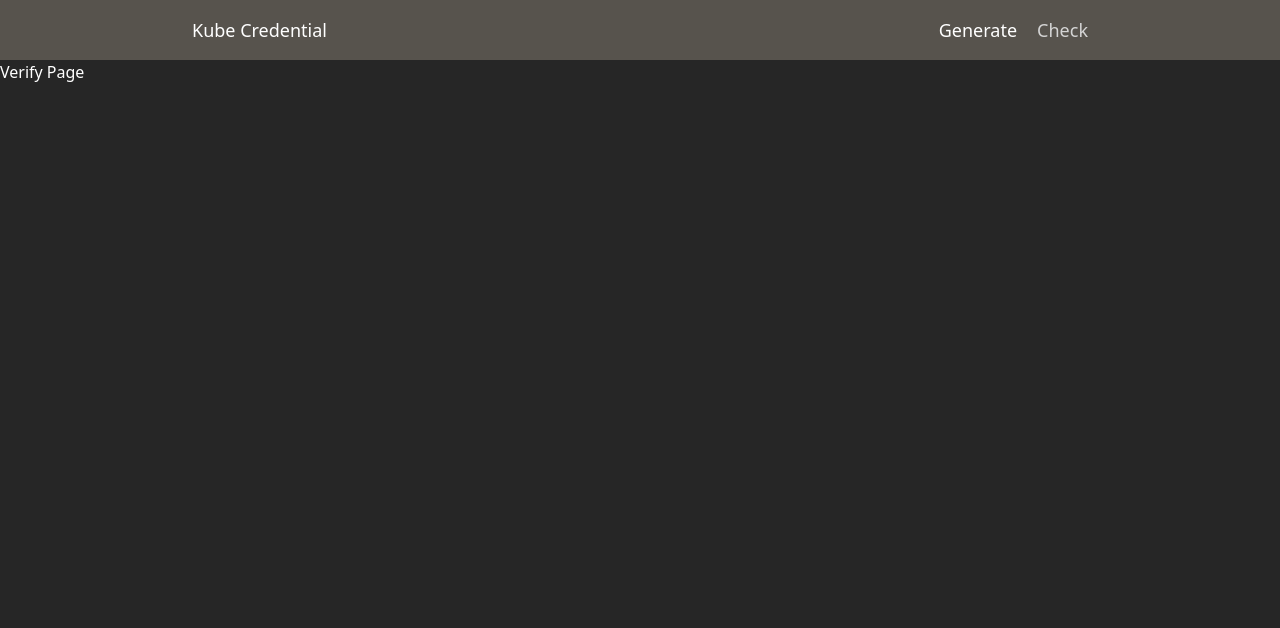
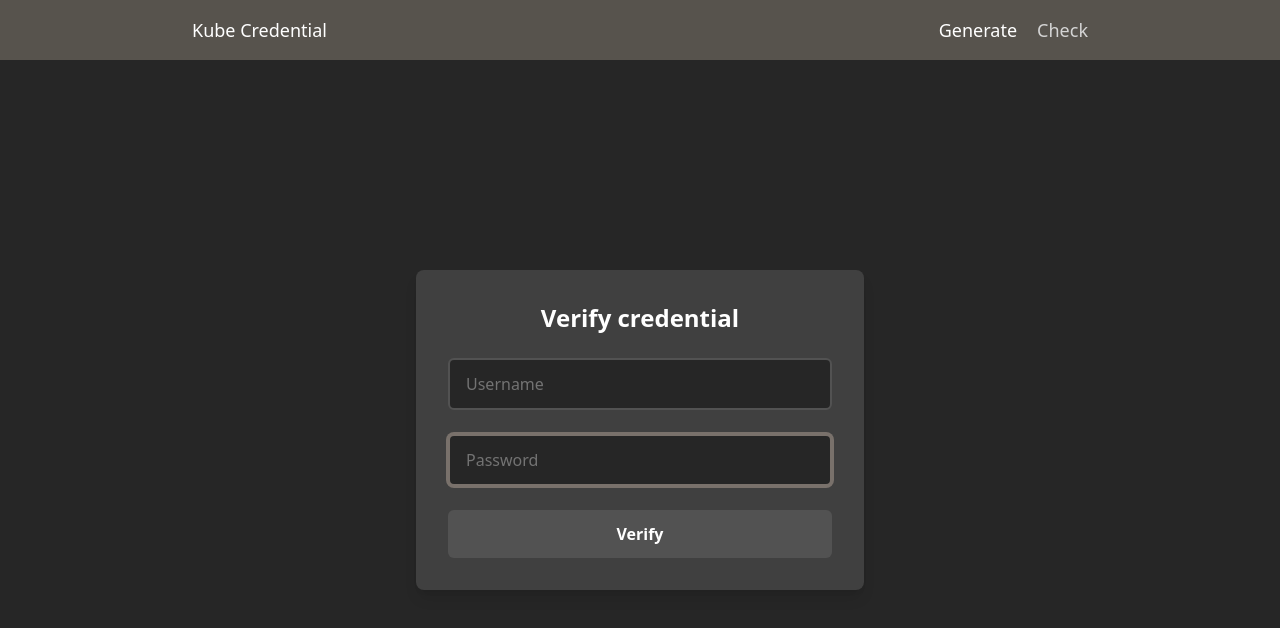
Before and after one commit to kuldp18/kube-credential-assignment, a React (Vite) app in the folder frontend/: page /check in a window 1280 px wide. Shown: the top 628 px of the page. Built offline with nearby package versions, Linux system fonts and the light colour scheme.

Commit message:
add basic ui for pages

```diff
--- a/frontend/src/pages/GeneratePage.tsx
+++ b/frontend/src/pages/GeneratePage.tsx
@@ -1,11 +1,42 @@
 import Header from "../components/Header";
+import { useState } from "react";
 
 const GeneratePage = () => {
+  const [username, setUsername] = useState("");
+
+  const handleGenerate = () => {
+    console.log("Generating credential for:", username);
+  };
+
   return (
-    <main className="container min-h-screen bg-neutral-800 text-white">
+    <main className="min-h-screen bg-neutral-800 text-white">
       <Header />
-      <h1>Generate Page</h1>
+      <section className="w-full max-w-4xl mx-auto flex justify-center items-center md:min-h-[calc(100vh-60px)] min-h-[calc(100vh-40px)] p-4">
+        <div className="flex flex-col w-full max-w-md p-8 gap-6 bg-neutral-700 rounded-lg shadow-lg">
+          <h1 className="text-2xl font-bold text-center text-white">
+            Generate a new credential
+          </h1>
+
+          <input
+            type="text"
+            placeholder="Username"
+            value={username}
+            onChange={(e) => setUsername(e.target.value)}
+            autoFocus
+            className="w-full px-4 py-3 bg-neutral-800 border-2 border-neutral-600 rounded-md text-neutral-200 placeholder-neutral-500 outline-none focus:ring-2 focus:ring-stone-500 focus:border-stone-500 transition-all duration-200"
+          />
+
+          <button
+            onClick={handleGenerate}
+            className="w-full py-3 px-4 bg-stone-600 rounded-md font-semibold text-white hover:bg-stone-500 hover:cursor-pointer focus:outline-none focus:ring-2 focus:ring-offset-2 focus:ring-offset-neutral-700 focus:ring-stone-500 transition-colors duration-200 disabled:bg-neutral-600 disabled:cursor-not-allowed"
+            disabled={!username}
+          >
+            Generate
+          </button>
+        </div>
+      </section>
     </main>
   );
 };
+
 export default GeneratePage;
--- a/frontend/src/pages/VerifyPage.tsx
+++ b/frontend/src/pages/VerifyPage.tsx
@@ -1,11 +1,51 @@
 import Header from "../components/Header";
+import { useState } from "react";
 
 const VerifyPage = () => {
+  const [username, setUsername] = useState("");
+  const [password, setPassword] = useState("");
+
+  const handleVerify = () => {
+    console.log("Verifying credential for:", username, password);
+  };
+
   return (
-    <main className="container min-h-screen bg-neutral-800 text-white">
+    <main className="min-h-screen bg-neutral-800 text-white">
       <Header />
-      <h1>Verify Page</h1>
+      <section className="w-full max-w-4xl mx-auto flex justify-center items-center md:min-h-[calc(100vh-60px)] min-h-[calc(100vh-40px)] p-4">
+        <div className="flex flex-col w-full max-w-md p-8 gap-6 bg-neutral-700 rounded-lg shadow-lg">
+          <h1 className="text-2xl font-bold text-center text-white">
+            Verify credential
+          </h1>
+
+          <input
+            type="text"
+            placeholder="Username"
+            value={username}
+            onChange={(e) => setUsername(e.target.value)}
+            autoFocus
+            className="w-full px-4 py-3 bg-neutral-800 border-2 border-neutral-600 rounded-md text-neutral-200 placeholder-neutral-500 outline-none focus:ring-2 focus:ring-stone-500 focus:border-stone-500 transition-all duration-200"
+          />
+          <input
+            type="password"
+            placeholder="Password"
+            value={password}
+            onChange={(e) => setPassword(e.target.value)}
+            autoFocus
+            className="w-full px-4 py-3 bg-neutral-800 border-2 border-neutral-600 rounded-md text-neutral-200 placeholder-neutral-500 outline-none focus:ring-2 focus:ring-stone-500 focus:border-stone-500 transition-all duration-200"
+          />
+
+          <button
+            onClick={handleVerify}
+            className="w-full py-3 px-4 bg-stone-600 rounded-md font-semibold text-white hover:bg-stone-500 hover:cursor-pointer focus:outline-none focus:ring-2 focus:ring-offset-2 focus:ring-offset-neutral-700 focus:ring-stone-500 transition-colors duration-200 disabled:bg-neutral-600 disabled:cursor-not-allowed"
+            disabled={!username || !password}
+          >
+            Verify
+          </button>
+        </div>
+      </section>
     </main>
   );
 };
+
 export default VerifyPage;
```
